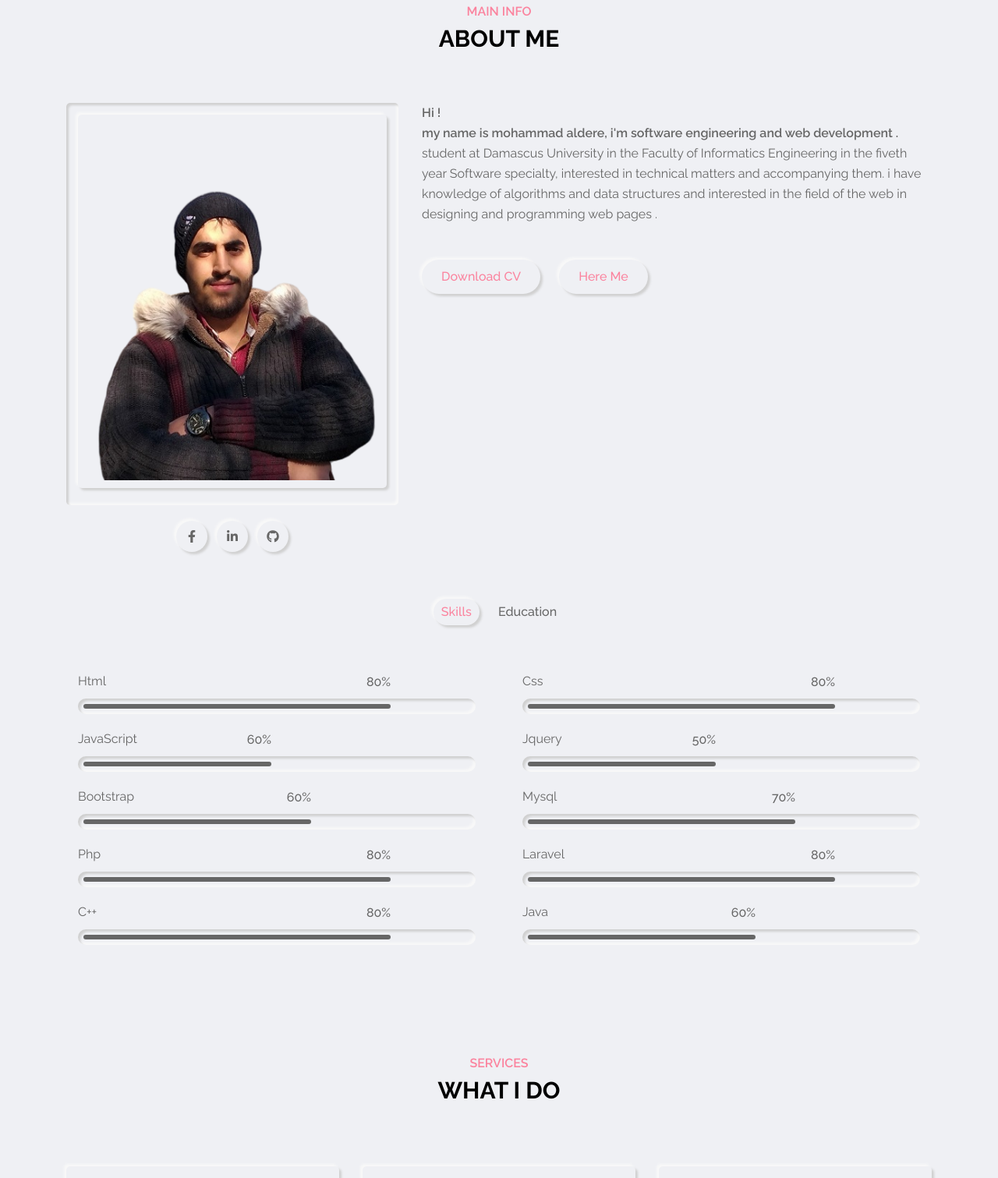
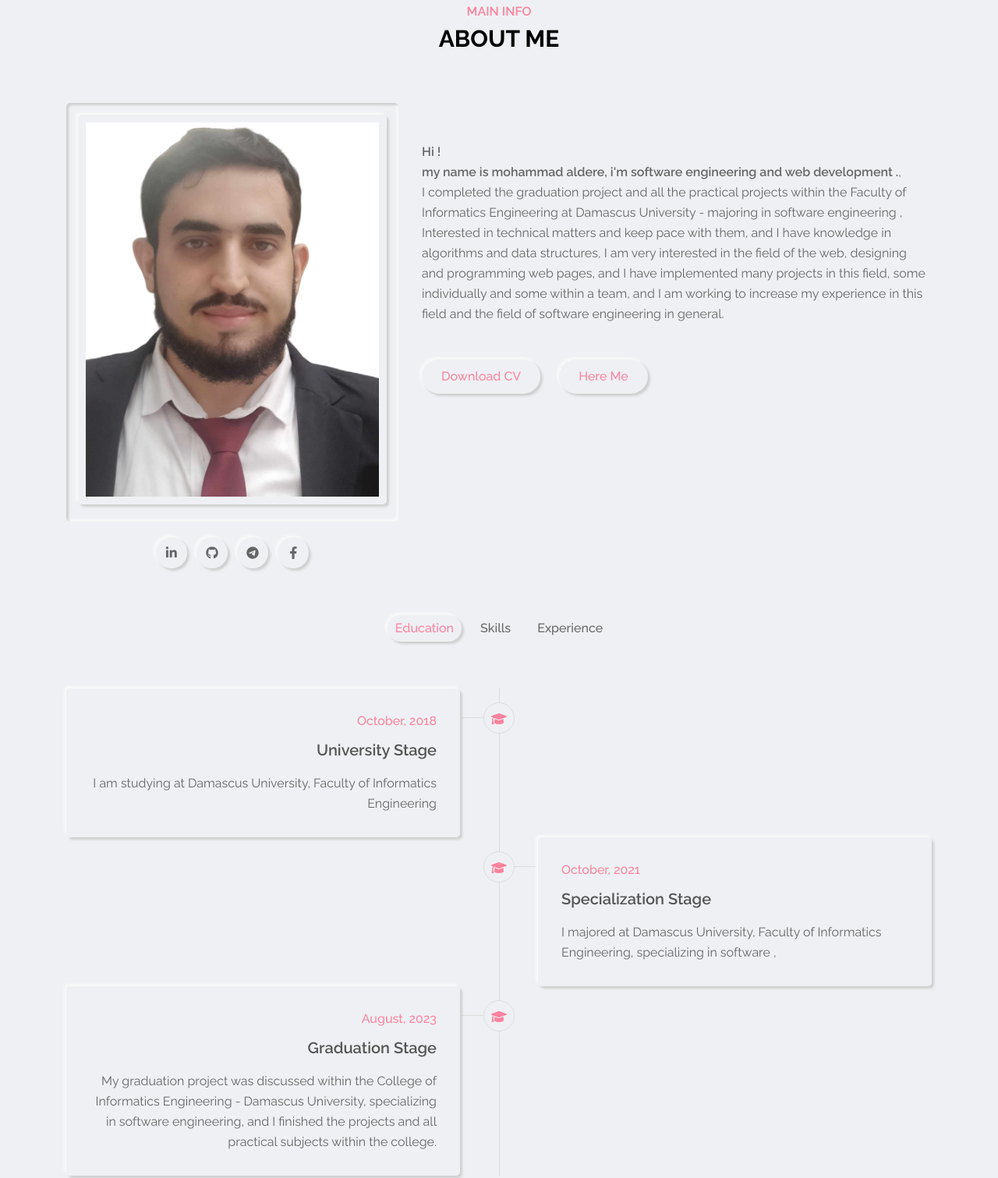
Before and after one commit to mohammadaldere/my-Portfolio, a plain HTML site: page index.html in a window 1280 px wide. Shown: the part 877-2388 px from the top of the page at 78% size. Drawn offline with Linux system fonts and the light colour scheme; files whose address does not match are found by name.

Commit message:
Add files via upload

```diff
--- a/index.html
+++ b/index.html
@@ -102,12 +102,12 @@
                     <div class="home-text">
                         <p>hello</p>
                         <h2>I'm mohammad</h2>
-                        <h1>Software Engineering to be  & web development</h1>
+                        <h1>Software Engineering   & web development</h1>
                         <a href="#about" class="link-item btn-1 outer-shadow  hover-in-shadow">More About Me</a>
                     </div>
                     <!-- <div class="home-img">
                         <div class="img-box inner-shadow">
-                            <img class="outer-shadow" src="image/14.png" alt="profile-pic">
+                            <img class="outer-shadow" src="image/5.jpg" alt="profile-pic" style="height:300px">
                         </div>
                     </div> -->
 
@@ -127,28 +127,31 @@
                     <div class="row">
                         <div class="about-img">
                             <div class="img-box inner-shadow">
-                                <img  src="image/14.png" class="outer-shadow" alt="profile-pic">
+                                <img  src="image/5.jpg" class="outer-shadow" alt="profile-pic" style="height:500px">
                             </div>
                             <!-- social  links start -->
                             <div class="social-links">
-                               <a href="https://www.facebook.com/mohammad.aldere.39" class="outer-shadow hover-in-shadow" target="_blank"><i class="fab fa-facebook-f"></i></a>
                                <a href="https://www.linkedin.com/in/mohammad-al-dere-4a85811b7/" class=" outer-shadow hover-in-shadow" target="_blank"><i class="fab fa-linkedin-in"></i></a>
                                <a href="https://github.com/mohammadaldere" class=" outer-shadow hover-in-shadow" target="_blank"><i class="fa-brands fa-github"></i></a>
+                               <a href="https://t.me/Mohammad_Dev2000" class="outer-shadow hover-in-shadow" target="_blank"><i class="fa-brands fa-telegram"></i></a>
+                               <a href="https://www.facebook.com/mohammad.aldere.39" class="outer-shadow hover-in-shadow" target="_blank"><i class="fab fa-facebook-f"></i></a>
                             </div>
                             <!-- social links end   -->
                         </div>
                         <div class="about-info">
 
-                                <p>
-                                    <span>Hi ! <br> my name is mohammad aldere, i'm software engineering and web development .</span>
-                                    student at Damascus University in the
-                                    Faculty of Informatics Engineering in the fiveth
-                                    year Software specialty, interested in
-                                    technical matters and accompanying  them.
-                                    i  have knowledge of algorithms and data
-                                    structures  and interested in the field of
-                                    the web in designing and programming web
-                                    pages .
+                                <p style="margin-top:50px;">
+                                    <span>Hi ! <br> my name is mohammad aldere, i'm software engineering and web development .</span>,<br>
+                                    I completed the graduation project and all the practical projects within the Faculty of Informatics Engineering at Damascus University - majoring in software engineering
+                                    , Interested in technical matters and keep
+                                     pace with them, and I have knowledge in algorithms
+                                    and data structures, I am very interested in the field
+                                    of the web, designing and programming web pages,
+                                    and I have implemented many projects in this field,
+                                    some individually and some within a team, and I am
+                                    working to increase my experience in this field and
+                                    the field of software engineering in general.
+
                                 </p>
                                 <!-- <p>
                                     cillum dolore eu fugiat nulla pariatur. Excepteur sint occaecat cupidatat non proident,
@@ -161,15 +164,16 @@
                     <!-- about tabs start -->
                     <div class="row">
                         <div class="about-tabs">
-                            <span class="tab-item outer-shadow active" data-target=".skills">Skills</span>
-                            <!-- <span class="tab-item" data-target=".experience">experience</span> -->
-                            <span class="tab-item" data-target=".education">education</span>
+                            <span class="tab-item outer-shadow active" data-target=".education">education</span>
+                            <span class="tab-item" data-target=".skills">Skills</span>
+                            <span class="tab-item" data-target=".experience">experience</span>
+
                         </div>
                     </div>
                     <!-- about tabs end -->
                     <!-- skills start -->
                     <div class="row">
-                        <div class="skills tab-content active">
+                        <div class="skills tab-content ">
                             <div class="row">
                                 <!-- skill item start -->
                                 <div class="skill-item">
@@ -281,27 +285,27 @@
                         </div>
                     </div>
                     <!-- skills end -->
-                    <!-- experience start
+                     <!-- experience start  -->
                      <div class="row">
                         <div class="experience tab-content">
                             <div class="row">
                                 <div class="timeline">
                                     <div class="row">
-                                        <timeline item start
+                                        <!-- timeline item start  -->
                                            <div class="timeline-item">
                                               <div class="timeline-item-inner outer-shadow">
                                                   <i class="fas fa-briefcase icon"></i>
-                                                  <span>sep, 2018 - present </span>
-                                                  <h3>full stack developer</h3>
-                                                  <h4>company name , india</h4>
-                                                  <p> cillum dolore eu fugiat nulla pariatur. Excepteur sint occaecat cupidatat non proident,
-                                                    sunt in culpa qui officia deserunt mollit anim id est laborum</p>
-
+                                                  <span>2023-2-1 - 2023-5-31</span>
+                                                  <h3>backend developer</h3>
+                                                  <h4>internship with Focal X company, syria</h4>
+                                                  <p>Practical training for 4 months with Focal X company specializing in backend developer, the training includes a general and detailed explanation
+                                                    about laravel framework, databases and testing software projects with work on several projects, and there is a comprehensive graduation
+                                                    project at the end of the training</p>
                                               </div>
-                                          </div>
-                                         timeline item end
-                                         timeline item start
-                                        <div class="timeline-item">
+                                            </div>
+                                         <!-- timeline item end  -->
+                                         <!-- timeline item start  -->
+                                        <!-- <div class="timeline-item">
                                             <div class="timeline-item-inner outer-shadow">
                                                 <i class="fas fa-briefcase icon"></i>
                                                 <span>sep, 2018 - present </span>
@@ -311,10 +315,10 @@
                                                   sunt in culpa qui officia deserunt mollit anim id est laborum</p>
 
                                             </div>
-                                        </div>
-                                      timeline item end
-                                       timeline item start
-                                      <div class="timeline-item">
+                                        </div> -->
+                                         <!-- timeline item end  -->
+                                       <!-- timeline item start  -->
+                                      <!-- <div class="timeline-item">
                                         <div class="timeline-item-inner outer-shadow">
                                             <i class="fas fa-briefcase icon"></i>
                                             <span>sep, 2018 - present </span>
@@ -324,17 +328,17 @@
                                               sunt in culpa qui officia deserunt mollit anim id est laborum</p>
 
                                         </div>
-                                     </div>
-                                timeline item end
+                                     </div> -->
+                                       <!-- timeline item end  -->
                                     </div>
                                 </div>
                             </div>
                         </div>
                     </div>
-                      experience end  -->
+                      <!-- experience end  -->
                     <!-- education start -->
                     <div class="row">
-                        <div class="education tab-content">
+                        <div class="education tab-content active">
                             <div class="row">
                                 <div class="timeline">
                                     <div class="row">
@@ -342,7 +346,7 @@
                                           <div class="timeline-item">
                                               <div class="timeline-item-inner outer-shadow">
                                                   <i class="fas fa-graduation-cap icon"></i>
-                                                  <span>October, 2018 - present </span>
+                                                  <span>October, 2018  </span>
                                                   <h3>University stage</h3>
                                                   <p> I am studying at Damascus University, Faculty of Informatics Engineering</p>
 
@@ -353,27 +357,25 @@
                                         <div class="timeline-item">
                                             <div class="timeline-item-inner outer-shadow">
                                                 <i class="fas fa-graduation-cap icon"></i>
-                                                <span>October, 2021 - present </span>
-                                                <h3>
-                                                    competence stage</h3>
+                                                <span>October, 2021 </span>
+                                                <h3>Specialization stage</h3>
                                                 <p> I majored at Damascus University, Faculty of Informatics Engineering, specializing in software ,
-                                                   and  I am now in the fifth year
+
                                                 </p>
 
                                             </div>
                                         </div>
                                       <!-- timeline item end -->
                                       <!-- timeline item start -->
-                                      <!-- <div class="timeline-item">
+                                      <div class="timeline-item">
                                         <div class="timeline-item-inner outer-shadow">
                                             <i class="fas fa-graduation-cap icon"></i>
-                                            <span>sep, 2018 - present </span>
-                                            <h3>full stack developer</h3>
-                                            <p> cillum dolore eu fugiat nulla pariatur. Excepteur sint occaecat cupidatat non proident,
-                                              sunt in culpa qui officia deserunt mollit anim id est laborum</p>
-
+                                            <span>August, 2023</span>
+                                            <h3>Graduation stage</h3>
+                                            <p> My graduation project was discussed within the College of Informatics Engineering - Damascus University, specializing in software engineering,
+                                                 and I finished the projects and all practical subjects within the college.</p>
                                         </div>
-                                    </div> -->
+                                    </div>
                                   <!-- timeline item end -->
                                     </div>
                                 </div>
```
